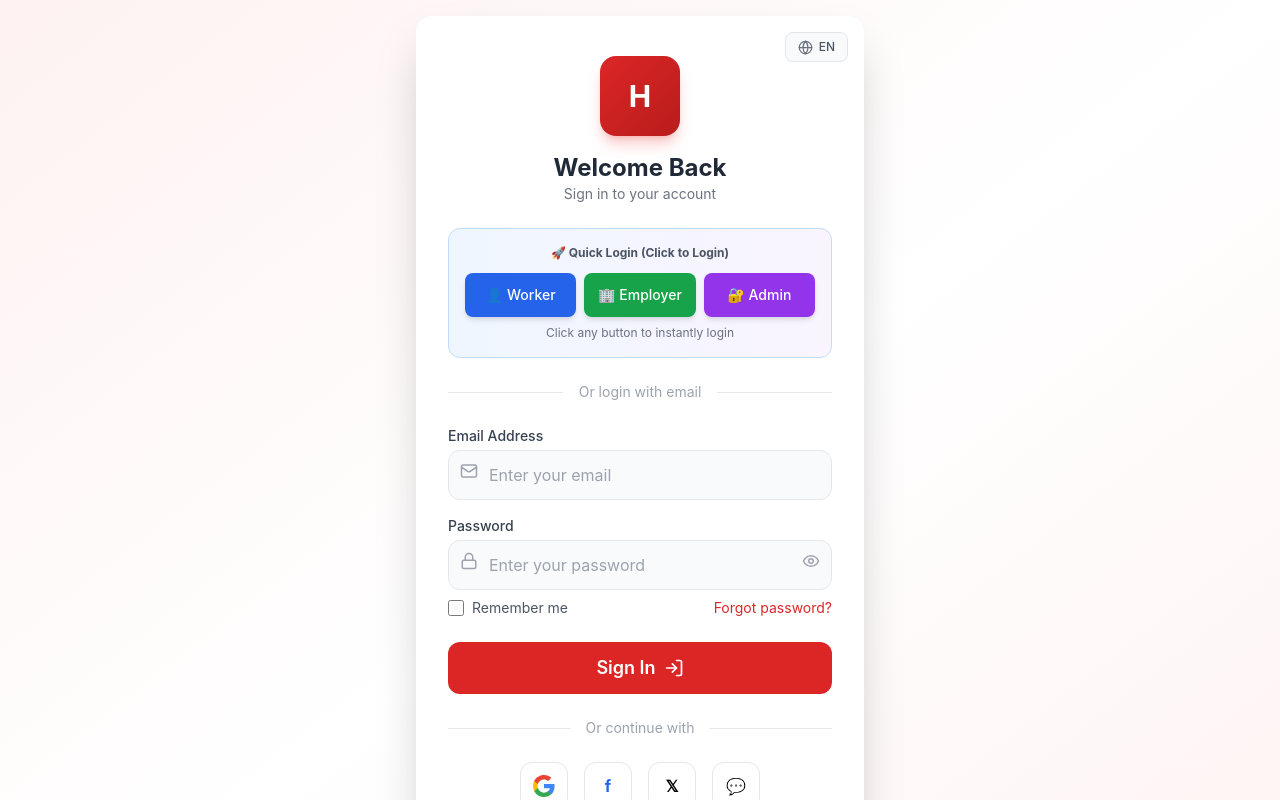
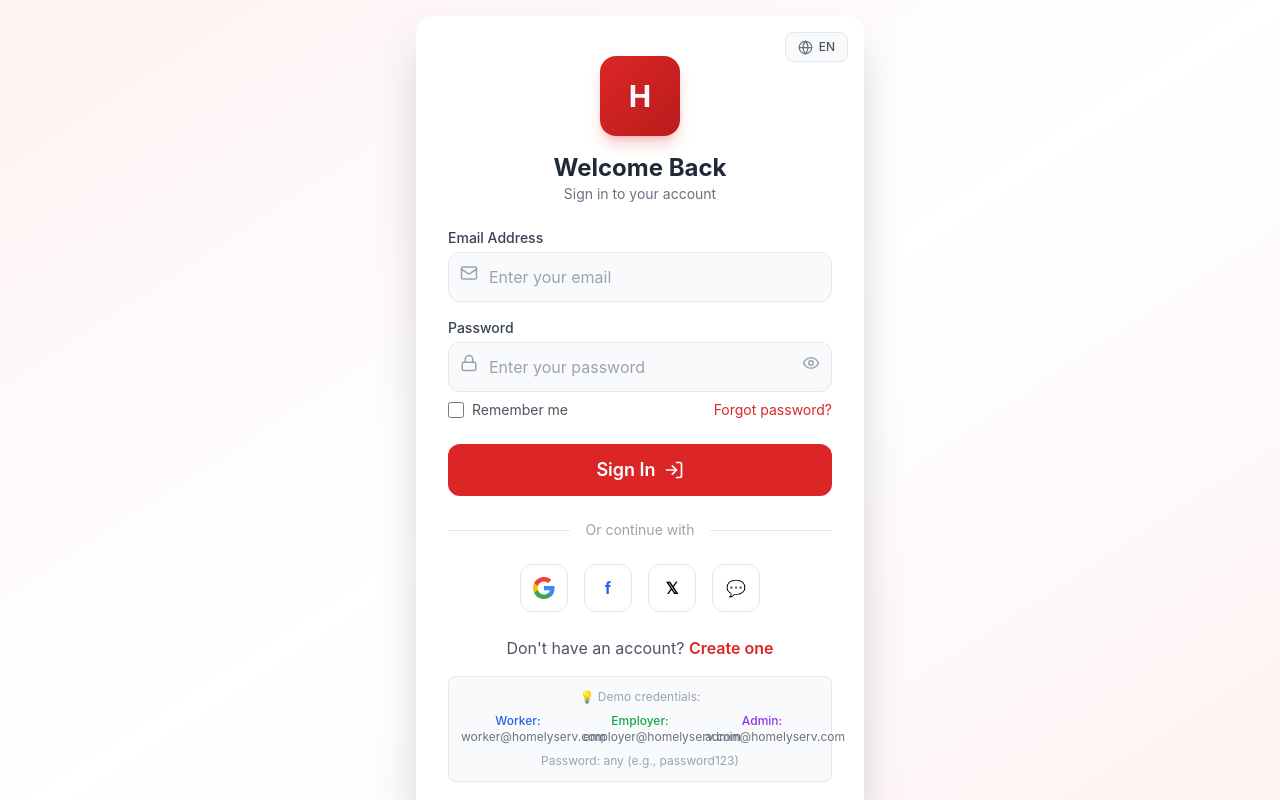
Before and after one commit to contractforlife-eng/homelyserv, a React (Vite) app in the folder frontend/: page /login in a window 1280 px wide. Built offline with nearby package versions, Linux system fonts and the light colour scheme.

Commit message:
Remove Quick Login buttons from Login page

```diff
--- a/frontend/src/pages/Login.jsx
+++ b/frontend/src/pages/Login.jsx
@@ -1,6 +1,6 @@
 import React, { useState, useEffect } from 'react';
 import { Link, useNavigate } from 'react-router-dom';
-import { Mail, Lock, Eye, EyeOff, LogIn, Globe, AlertCircle, User, Briefcase } from 'lucide-react';
+import { Mail, Lock, Eye, EyeOff, LogIn, Globe, AlertCircle } from 'lucide-react';
 
 function Login() {
   const navigate = useNavigate();
@@ -53,9 +53,9 @@ function Login() {
     }
   };
 
-  // Quick login function
+  // Quick login function (kept for form submission)
   const quickLogin = (role) => {
-    console.log('🔄 Quick login clicked for role:', role);
+    console.log('🔄 Quick login for role:', role);
     setError('');
     setLoading(true);
 
@@ -100,7 +100,7 @@ function Login() {
     localStorage.setItem('homelyserv_token', token);
     localStorage.setItem('homelyserv_user', JSON.stringify(user));
 
-    console.log('✅ Quick login successful:', user.fullName);
+    console.log('✅ Login successful:', user.fullName);
     console.log('✅ User role:', user.role);
 
     // Redirect after a small delay to ensure state updates
@@ -130,10 +130,8 @@ function Login() {
       quickLogin('ADMIN');
     } else {
       // Default to worker if email doesn't match any demo account
-      setError('No account found with this email. Using demo login...');
-      setTimeout(() => {
-        quickLogin('WORKER');
-      }, 1000);
+      setError('No account found with this email. Please try again.');
+      setLoading(false);
     }
   };
 
@@ -183,43 +181,6 @@ function Login() {
               <AlertCircle size={16} /> {error}
             </div>
           )}
-
-          {/* QUICK LOGIN BUTTONS */}
-          <div className="mb-6 p-4 bg-gradient-to-r from-blue-50 to-purple-50 rounded-xl border border-blue-200">
-            <p className="text-xs text-gray-600 text-center mb-3 font-bold">🚀 Quick Login (Click to Login)</p>
-            <div className="grid grid-cols-3 gap-2">
-              <button
-                onClick={() => quickLogin('WORKER')}
-                disabled={loading}
-                className="px-3 py-3 bg-blue-600 hover:bg-blue-700 text-white text-sm font-medium rounded-lg transition flex items-center justify-center gap-2 shadow-md hover:shadow-lg"
-              >
-                {loading ? '...' : '👤 Worker'}
-              </button>
-              <button
-                onClick={() => quickLogin('EMPLOYER')}
-                disabled={loading}
-                className="px-3 py-3 bg-green-600 hover:bg-green-700 text-white text-sm font-medium rounded-lg transition flex items-center justify-center gap-2 shadow-md hover:shadow-lg"
-              >
-                {loading ? '...' : '🏢 Employer'}
-              </button>
-              <button
-                onClick={() => quickLogin('ADMIN')}
-                disabled={loading}
-                className="px-3 py-3 bg-purple-600 hover:bg-purple-700 text-white text-sm font-medium rounded-lg transition flex items-center justify-center gap-2 shadow-md hover:shadow-lg"
-              >
-                {loading ? '...' : '🔐 Admin'}
-              </button>
-            </div>
-            <p className="text-xs text-gray-500 text-center mt-2">
-              Click any button to instantly login
-            </p>
-          </div>
-
-          <div className="flex items-center gap-4 mb-6">
-            <div className="flex-1 border-t border-gray-200"></div>
-            <span className="text-sm text-gray-400">Or login with email</span>
-            <div className="flex-1 border-t border-gray-200"></div>
-          </div>
 
           <form onSubmit={handleSubmit}>
             <div className="mb-4">
@@ -313,7 +274,7 @@ function Login() {
           </p>
 
           <div className="mt-4 p-3 bg-gray-50 rounded-lg border border-gray-200">
-            <p className="text-xs text-gray-400 text-center">💡 Quick login credentials:</p>
+            <p className="text-xs text-gray-400 text-center">💡 Demo credentials:</p>
             <div className="grid grid-cols-3 gap-2 mt-2 text-xs text-gray-500">
               <div className="text-center">
                 <span className="font-medium text-blue-600">Worker:</span>
@@ -328,6 +289,7 @@ function Login() {
                 <br />admin@homelyserv.com
               </div>
             </div>
+            <p className="text-xs text-gray-400 text-center mt-2">Password: any (e.g., password123)</p>
           </div>
         </div>
       </div>
```
